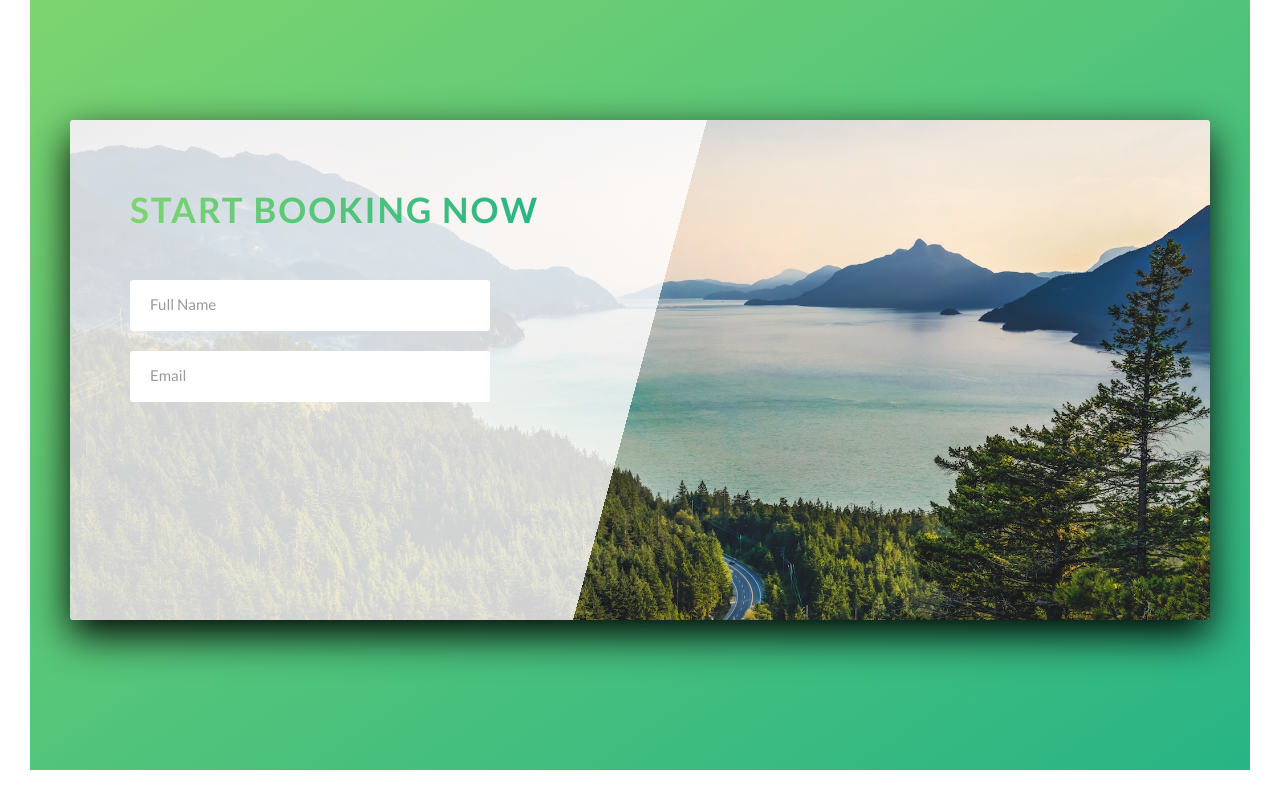
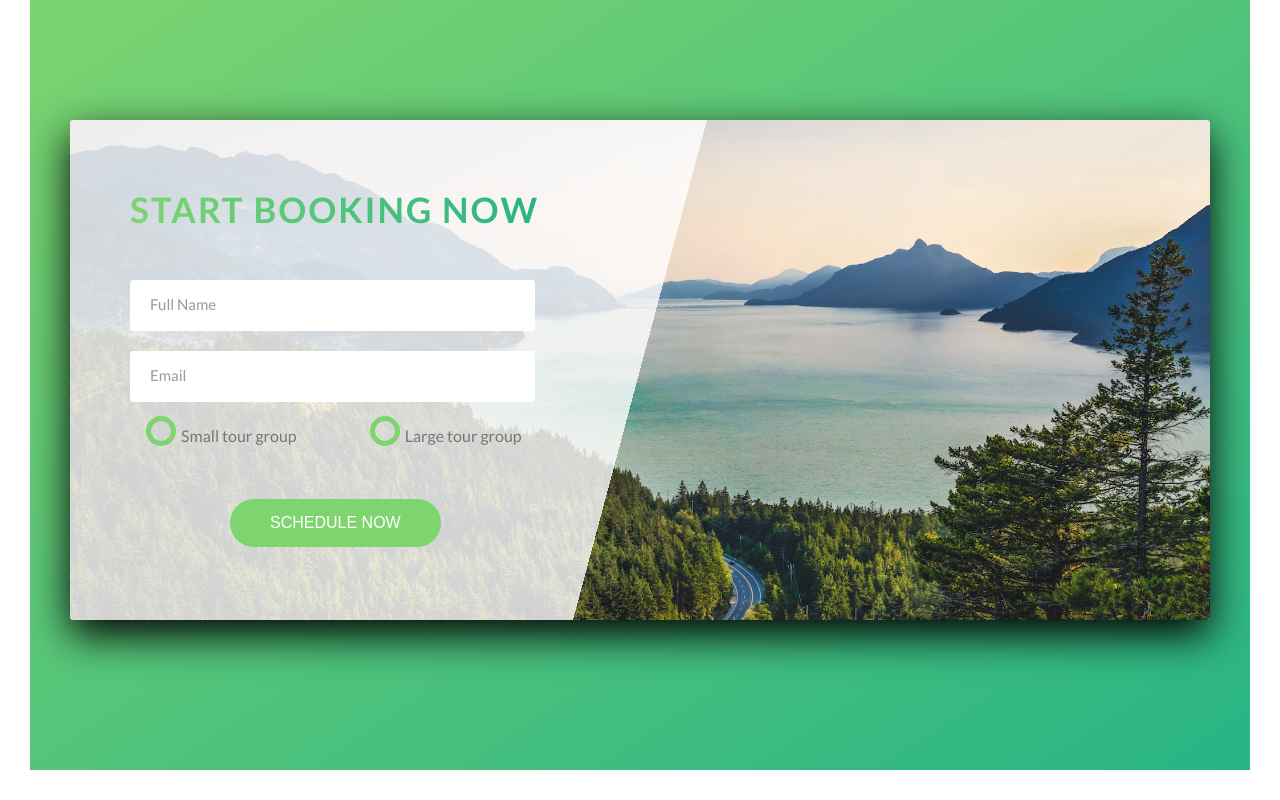
Before and after one commit to solidstatejake/Natours, a website: page index.html in a window 1280 px wide. Shown: the part 4597-5397 px from the top of the page. Drawn offline with Linux system fonts and the light colour scheme.

Commit message:
Finish implementing form section.

```diff
--- a/index.html
+++ b/index.html
@@ -27,7 +27,7 @@
                 <span class="heading-primary--sub">is where life happens</span>
             </h1>
 
-            <a href="#" class="btn btn--white btn--animate">Discover our tours</a>
+            <a href="#tours" class="btn btn--white btn--animate">Discover our tours</a>
         </div>
 
     </header>
@@ -160,7 +160,7 @@
         <section class="section-tours">
 
             <div class="u-center-text u-margin-bottom-big">
-                <h2 class="heading-secondary">
+                <h2 id ="tours" class="heading-secondary">
                     Most popular tours
                 </h2>
             </div>
@@ -415,8 +415,37 @@
                                 <label for="email" class="form__label">Email</label>
                             </div>
 
+                            <div class="form__group">
+
+                                <div class="form__radio">
+                                    <input type="radio" class="form__radio--input"
+                                           id="small" name="size">
+                                    <label for="small" class="form__radio--label">
+                                        <span class="form__radio--button"></span>
+                                        Small tour group
+                                    </label>
+                                </div>
+
+                                <div class="form__radio">
+                                    <input type="radio" class="form__radio--input"
+                                           id="large" name="size">
+                                    <label for="large" class="form__radio--label">
+                                        <span class="form__radio--button"></span>
+                                        Large tour group
+                                    </label>
+                                </div>
+
+                                <div class="form__group">
+
+                                    <button class="btn btn--green">
+                                        SCHEDULE NOW
+                                    </button>
+                                </div>
+
+                            </div>
 
                         </form>
+
                     </div>
 
                 </div>
--- a/sass/components/_button.scss
+++ b/sass/components/_button.scss
@@ -1,5 +1,6 @@
 .btn {
 
+    &,
     &:link,
     &:visited {
         text-transform:  uppercase;
@@ -10,6 +11,8 @@
         transition:      all 0.2s;
         position:        relative;
         font-size:       $font__size--default;
+
+        border: none;
     }
 
     &:hover {
--- a/sass/components/_form.scss
+++ b/sass/components/_form.scss
@@ -13,7 +13,7 @@
         background-color: $color__white;
         border:           none;
         border-bottom:    3px solid transparent;
-        width:            80%;
+        width:            90%;
         display:          block;
 
         &:focus {
@@ -37,15 +37,66 @@
         font-weight: 700;
         margin-left: 2rem;
         margin-top:  .7rem;
-        display: block;
+        display:     block;
         transition:  all .3s;
     }
 
     &__input:placeholder-shown + &__label {
-        position: absolute;
+        position:   absolute;
         opacity:    0;
         visibility: hidden;
-        transform: translateY(-4rem);
+        transform:  translateY(-4rem);
     }
 
+    &__radio {
+        width:   49%;
+        display: inline-block;
+
+        &--input {
+            visibility: hidden;
+        }
+
+        &--label {
+            position:     relative;
+            font-size:    $font__size--default;
+            cursor:       pointer;
+            padding-left: 3.5rem;
+            //padding-bottom: 1rem;
+        }
+
+        &--button {
+            display:       inline-block;
+            position:      absolute;
+            top:           -1rem;
+            left:          0;
+            height:        3rem;
+            width:         3rem;
+            border:        5px solid $color__green--light;
+            border-radius: $border__radius--max;
+
+            &::after {
+                content:          "";
+                height:           3rem;
+                width:            3rem;
+                display:          block;
+                border-radius:    $border__radius--max;
+                position:         absolute;
+                top:              50%;
+                left:             50%;
+                transform:        translate(-50%, -50%);
+                background-color: $color__green--light;
+                opacity:          0;
+                transition:       opacity .3s;
+            }
+        }
+
+        &--input:checked ~ &--label &--button:after {
+            opacity: 1;
+        }
+    }
+
+    button {
+        margin-top: 5rem;
+        margin-left: 10rem;
+    }
 }
```
Also changed, not shown: css/style.css, 1 other file.
